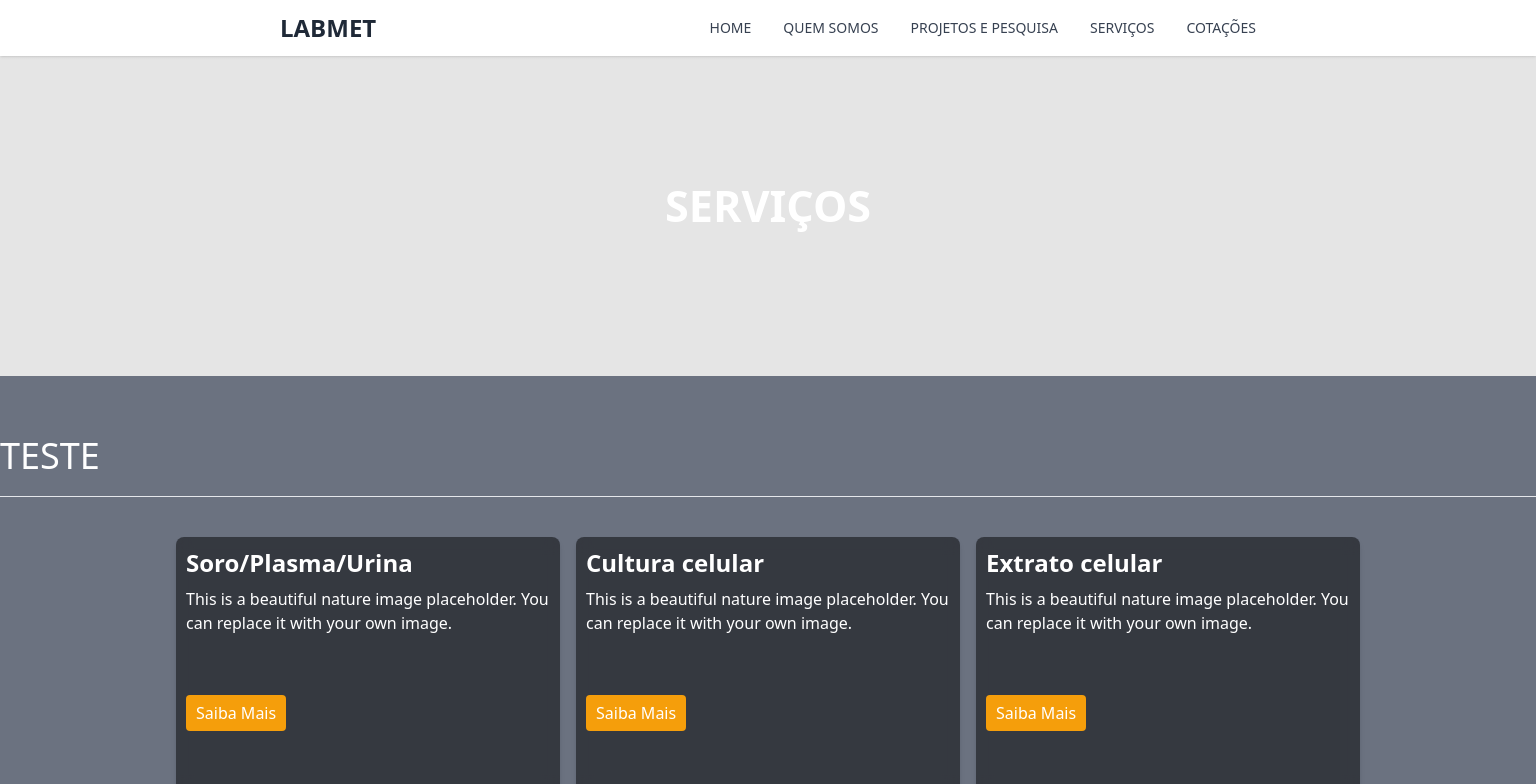
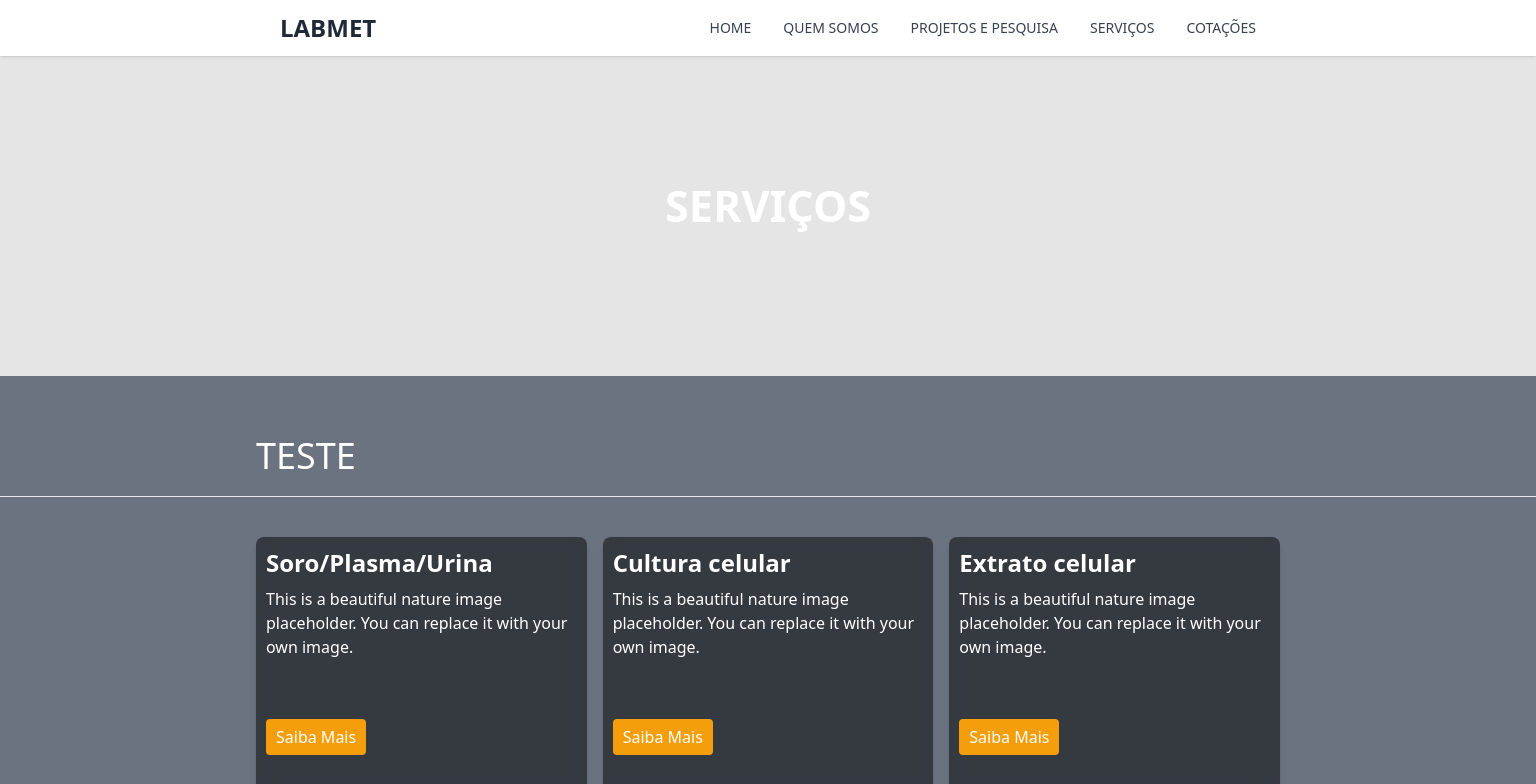
Before and after one commit to lcr-uerj/labmet, a Nuxt app: page /service in a window 1536 px wide. Shown: the top 784 px of the page. Built offline with nearby package versions, Linux system fonts and the light colour scheme.

Commit message:
adição de css do container

```diff
--- a/pages/service.vue
+++ b/pages/service.vue
@@ -65,4 +65,16 @@ definePageMeta({
 
 <style lang="scss" scoped>
 
+@media (min-width: 1381px) {
+  .container {
+    max-width: 1381px !important;
+  }
+}
+
+@media (min-width: 1280px) {
+  .container {
+    max-width: 1024px !important;
+  }
+}
+
 </style>
```
